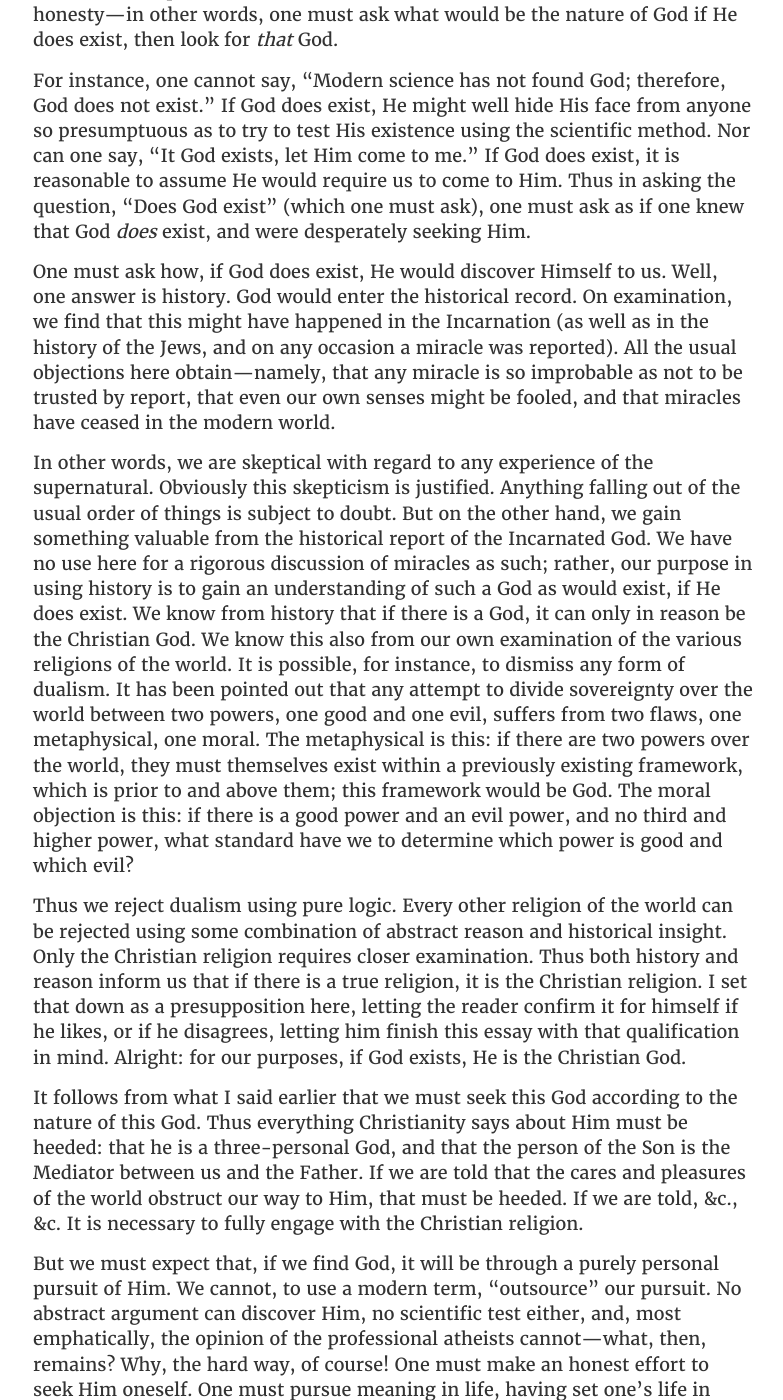
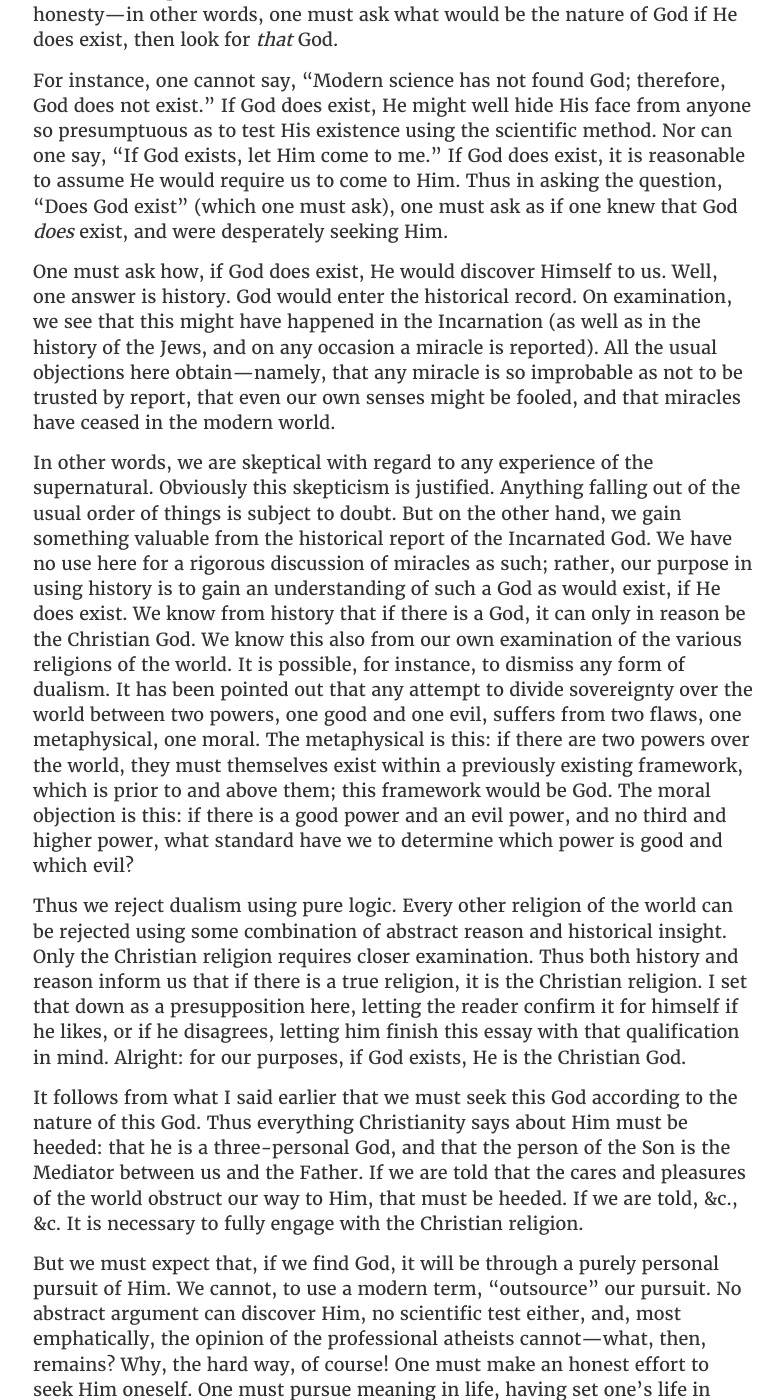
Before and after one commit to GabeHess/GabeHess.github.io, a Jekyll site: the page built from _posts/2020-7-27-the-pursuit-of-god.md, in a window 1280 px wide and 1400 px high, scrolled down 428 px. Shown: the whole window, without its empty margins (247-1030 px from the left). Built offline with Jekyll 4.4.1, drawn with Linux system fonts in a browser that asks for light colours; some web fonts are replaced; comment, search, counter and statistics services are not loaded; some of the changed text lies outside the part shown.

Commit message:
Edit post

```diff
--- a/_posts/2020-7-27-the-pursuit-of-god.md
+++ b/_posts/2020-7-27-the-pursuit-of-god.md
@@ -6,9 +6,9 @@ description: "It seems absurd to think that one could prove or disprove the exis
 
 It seems absurd to think that one could prove or disprove the existence of God by abstract argument. The question of God’s existence being different in nature from any other question—indeed, being the question on which all others hinge—one should not treat it as one would treat other questions. One is not obliged to have an opinion about business cycles, the moving sofa problem, or the relative therapeutic value of yoga and trout fishing. But one is obliged to have an opinion about the existence of God. Or rather, one is obliged to seek an answer to the question of God’s existence with all earnestness. And with honesty—in other words, one must ask what would be the nature of God if He does exist, then look for _that_ God.
 
-For instance, one cannot say, “Modern science has not found God; therefore, God does not exist.” If God does exist, He might well hide His face from anyone so presumptuous as to try to test His existence using the scientific method. Nor can one say, “It God exists, let Him come to me.” If God does exist, it is reasonable to assume He would require us to come to Him. Thus in asking the question, “Does God exist” (which one must ask), one must ask as if one knew that God _does_ exist, and were desperately seeking Him.
+For instance, one cannot say, “Modern science has not found God; therefore, God does not exist.” If God does exist, He might well hide His face from anyone so presumptuous as to test His existence using the scientific method. Nor can one say, “If God exists, let Him come to me.” If God does exist, it is reasonable to assume He would require us to come to Him. Thus in asking the question, “Does God exist” (which one must ask), one must ask as if one knew that God _does_ exist, and were desperately seeking Him.
 
-One must ask how, if God does exist, He would discover Himself to us. Well, one answer is history. God would enter the historical record. On examination, we find that this might have happened in the Incarnation (as well as in the history of the Jews, and on any occasion a miracle was reported). All the usual objections here obtain—namely, that any miracle is so improbable as not to be trusted by report, that even our own senses might be fooled, and that miracles have ceased in the modern world.
+One must ask how, if God does exist, He would discover Himself to us. Well, one answer is history. God would enter the historical record. On examination, we see that this might have happened in the Incarnation (as well as in the history of the Jews, and on any occasion a miracle is  reported). All the usual objections here obtain—namely, that any miracle is so improbable as not to be trusted by report, that even our own senses might be fooled, and that miracles have ceased in the modern world.
 
 In other words, we are skeptical with regard to any experience of the supernatural. Obviously this skepticism is justified. Anything falling out of the usual order of things is subject to doubt. But on the other hand, we gain something valuable from the historical report of the Incarnated God. We have no use here for a rigorous discussion of miracles as such; rather, our purpose in using history is to gain an understanding of such a God as would exist, if He does exist. We know from history that if there is a God, it can only in reason be the Christian God. We know this also from our own examination of the various religions of the world. It is possible, for instance, to dismiss any form of dualism. It has been pointed out that any attempt to divide sovereignty over the world between two powers, one good and one evil, suffers from two flaws, one metaphysical, one moral. The metaphysical is this: if there are two powers over the world, they must themselves exist within a previously existing framework, which is prior to and above them; this framework would be God. The moral objection is this: if there is a good power and an evil power, and no third and higher power, what standard have we to determine which power is good and which evil?
 
```
Also changed, not shown: other parts of _posts/2020-7-27-the-pursuit-of-god.md (+1 -1 lines).
